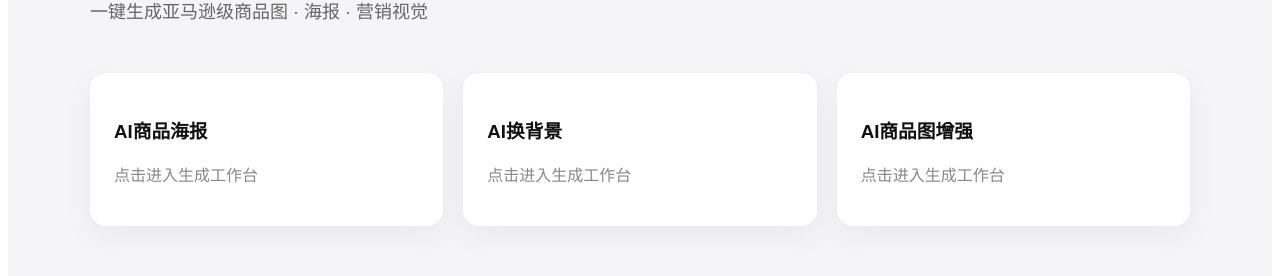
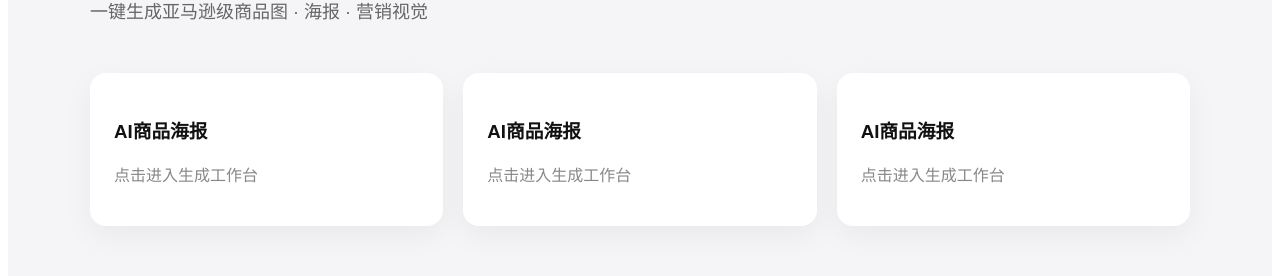
Before and after one commit to FulingLankou/juejuezi-ai, a Next.js app: page /pages in a window 1280 px wide. Shown: the part 225-501 px from the top of the page. Built offline with nearby package versions, Linux system fonts and the light colour scheme.

Commit message:
Update index.js

```diff
--- a/pages/pages/index.js
+++ b/pages/pages/index.js
@@ -41,13 +41,17 @@ export default function Home() {
             "AI换背景",
             "AI商品图增强"
           ].map((item, i) => (
-            <div key={i} style={{
+            <div
+  onClick={() => window.location.href = "/studio"}
+  style={{
     background: "white",
     borderRadius: 16,
     padding: 24,
+    cursor: "pointer",
     boxShadow: "0 10px 30px rgba(0,0,0,0.05)"
-            }}>
-              <h3>{item}</h3>
+  }}
+>
+  <h3>AI商品海报</h3>
   <p style={{color:"#888", marginTop:8}}>
     点击进入生成工作台
   </p>
```
Lines whose indentation alone changed are shown as unchanged.
